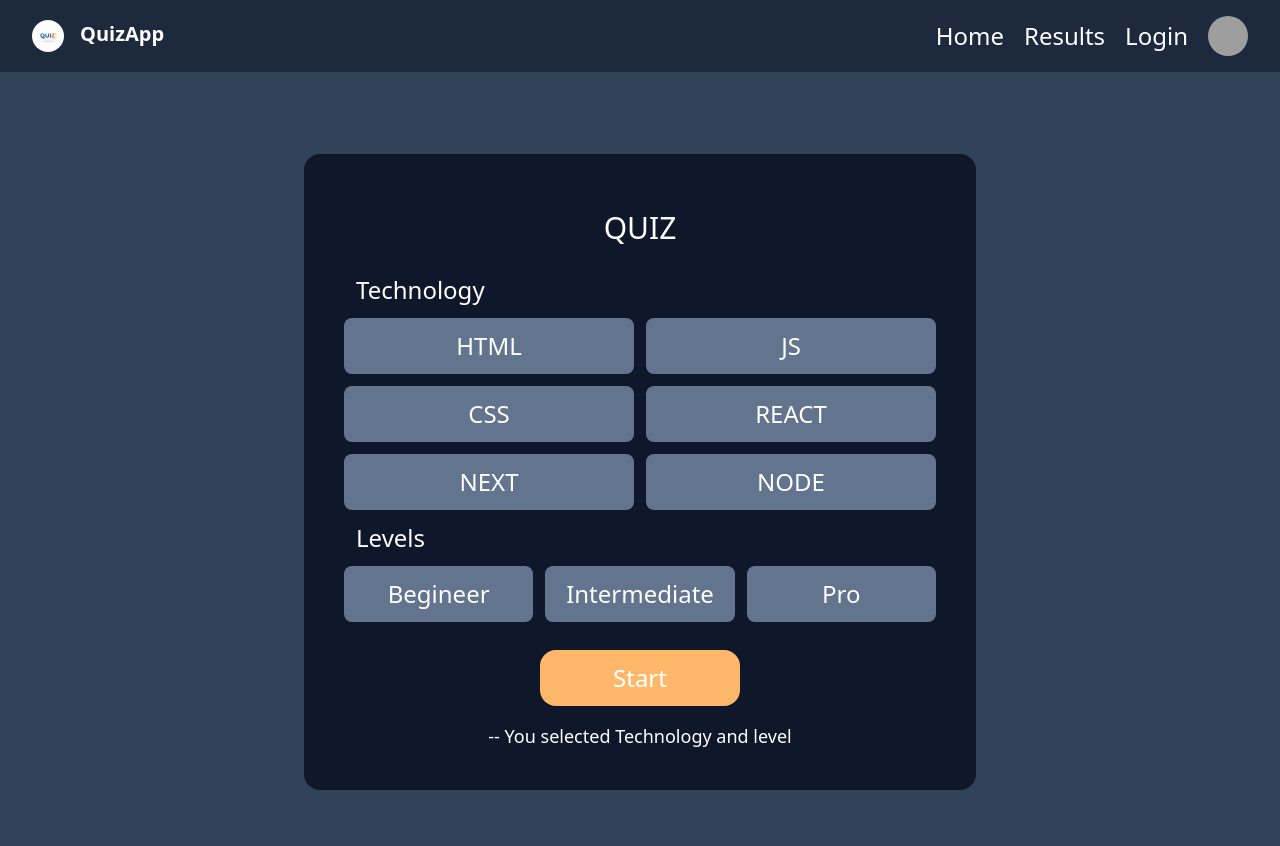
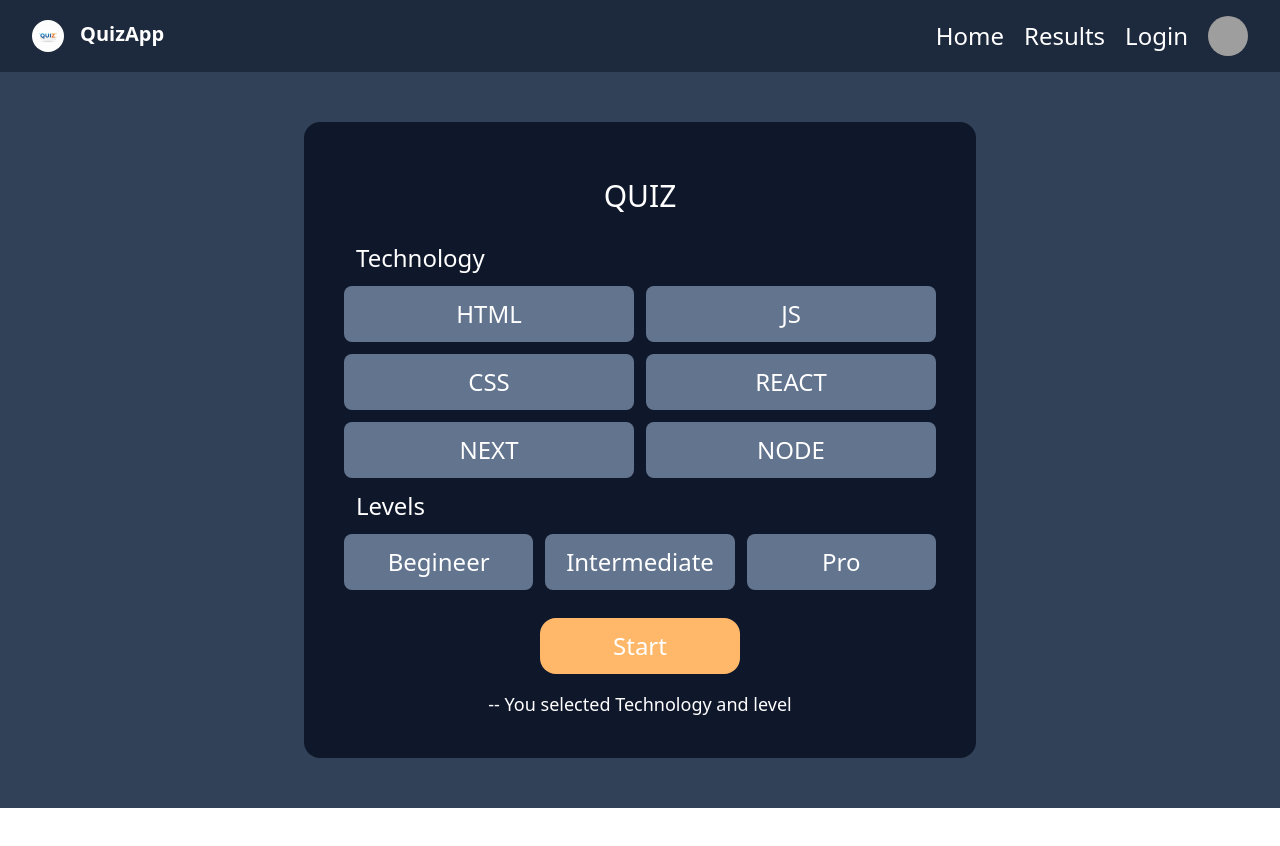
Before and after one commit to Aasheek111/Quiz_FullStack, a React (Vite) app in the folder frontend/: page / in a window 1280 px wide. Shown: the top 846 px of the page. After the commit the page ends 808 px from the top, so only its background shows below. Built offline with nearby package versions, Linux system fonts and the light colour scheme; no server answers; grey boxes are pictures that could not be loaded.

Commit message:
no questions fallback

```diff
--- a/frontend/src/components/Home.tsx
+++ b/frontend/src/components/Home.tsx
@@ -1,6 +1,7 @@
 import axios from "axios";
 import React, { useState } from "react";
 import Questions from "./Questions";
+import { div } from "motion/react-client";
 
 function Home() {
   const [level, setLevel] = useState<string>("");
@@ -21,7 +22,7 @@ function Home() {
       </div>
       :
 
-    <div className="min-h-screen w-full bg-slate-700 flex justify-center items-center text-white">
+    <div className="min-h-[92vh] w-full bg-slate-700 flex justify-center items-center text-white">
       <div className="min-w-2xl  bg-slate-900  p-10 rounded-2xl text-2xl">
         <h1 className="text-center bold text-3xl p-4">QUIZ</h1>
 
@@ -29,6 +30,7 @@ function Home() {
           <h1 className="w-full p-3">Technology</h1>
           <div className="grid grid-cols-2 gap-3 ">
             {tec.map((val, i) => (
+
               <button
                 className={` cursor-pointer rounded-lg p-3 ${tech==val?" bg-green-600":"bg-slate-500  hover:bg-slate-400 "} hover:scale-105 transition-all `}
                 key={i}
--- a/frontend/src/components/Questions.tsx
+++ b/frontend/src/components/Questions.tsx
@@ -126,7 +126,6 @@ function Questions({ data }) {
                     onClick={() => {
                       setCorrect(0);
                       setPresent(0);
-
                       setShowres(false);
                     }}
                     className="p-3 bg-orange-400 rounded-2xl cursor-pointer hover:bg-orange-300 m-3 w-35 text-center"
@@ -141,7 +140,7 @@ function Questions({ data }) {
       ) : (
         <div className="w-full h-[90vh] flex justify-center  flex-col">
           <div className="p-20 ">
-            <div>
+            {current?<div>
               <h1 className="text-center text-3xl">{current.question}</h1>
 
               <div className="grid-cols-2 grid gap-4 text-2xl text-white m-8">
@@ -161,7 +160,8 @@ function Questions({ data }) {
                   </motion.button>
                 ))}
               </div>
-            </div>
+            </div>:<div>NO Questions for the given input</div>}
+
           </div>
           )
         </div>
```
